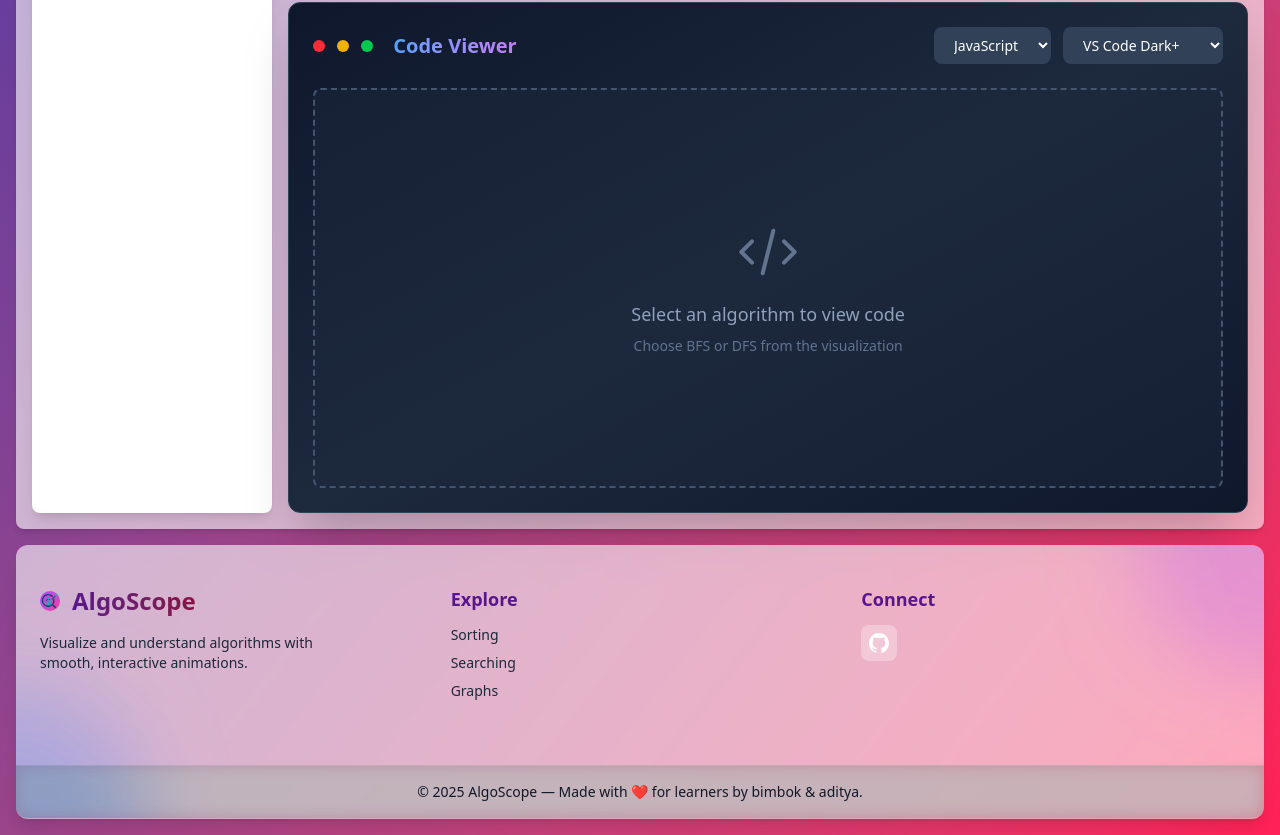
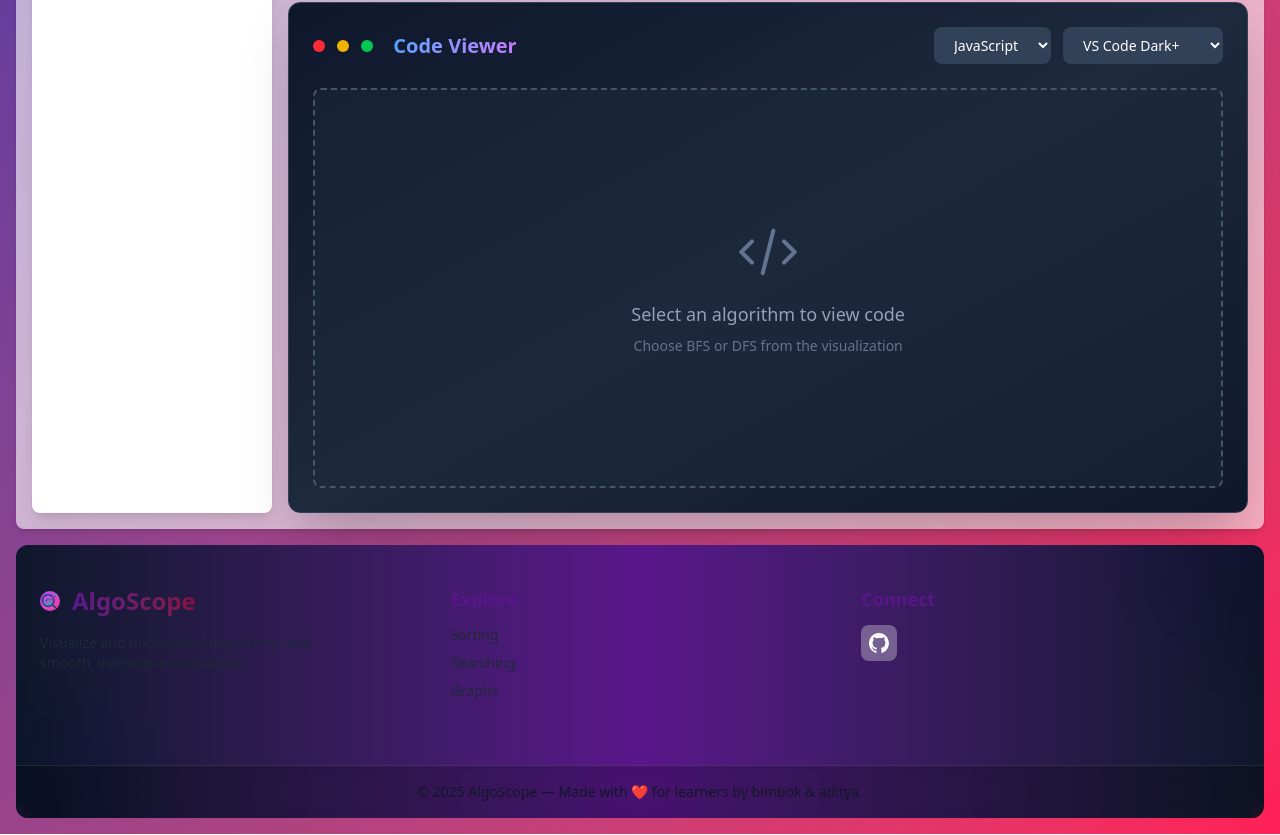
Before and after one commit to bim-adi/AlgoScope, a React (Vite) app: page /search in a window 1280 px wide. Shown: the part 831-1666 px from the top of the page. Built offline with nearby package versions, Linux system fonts and the light colour scheme.

Commit message:
small-ui-change

```diff
--- a/src/components/Footer.jsx
+++ b/src/components/Footer.jsx
@@ -5,7 +5,7 @@ import githubIcon from '../assets/github-mark-white.svg'
 const Footer = () => {
   return (
     <motion.footer
-      className="h-auto relative border-b border-black/5 bg-white/70 backdrop-blur supports-[backdrop-filter]:bg-white/60 rounded-lg shadow-lg text-black overflow-hidden rounded-xl"
+      className="relative bg-gradient-to-r from-slate-900 via-purple-900 to-slate-900 text-white overflow-hidden rounded-xl"
       initial={{ opacity: 0, y: 50 }}
       animate={{ opacity: 1, y: 0 }}
       transition={{ duration: 0.8, ease: 'easeOut' }}
--- a/src/components/Navbar.jsx
+++ b/src/components/Navbar.jsx
@@ -241,11 +241,11 @@ export const Navbar = () => {
               </ul>
               <motion.div variants={menuItemVariants}>
                 <Link
-                  to="#get-started"
+                  to="https://github.com/bim-adi/AlgoScope"
                   onClick={() => setOpen(false)}
                   className="mt-3 block text-center rounded-md bg-black px-4 py-2 text-sm font-semibold text-white shadow-sm hover:bg-gray-800"
                 >
-                  Get Started
+                  Github
                 </Link>
               </motion.div>
             </div>
```
